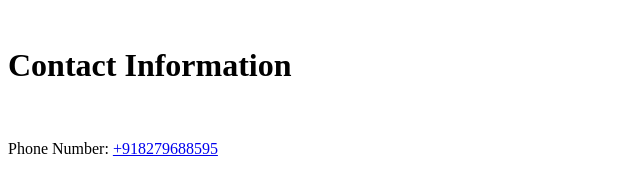
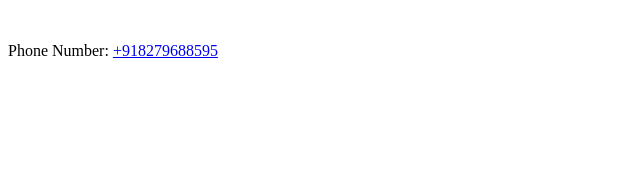
Before and after one commit to swetank1509/SunyaNumber, a plain HTML site: page index.html in a window 1280 px wide. Shown: the whole page, without its empty margins (0-640 px from the left). Drawn offline with Linux system fonts and the light colour scheme.

Commit message:
Update index.html

```diff
--- a/index.html
+++ b/index.html
@@ -1,7 +1,9 @@
 <!DOCTYPE html>
 <html>
+  <head>
+    <title>Contact Information</title>
+  </head>
 <body>
-<h1>Contact Information</h1>
 <p>Phone Number: <a href="tel:+918279688595">+918279688595</a></p>
 </body>
 </html>
```
